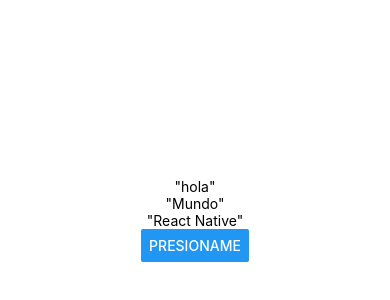
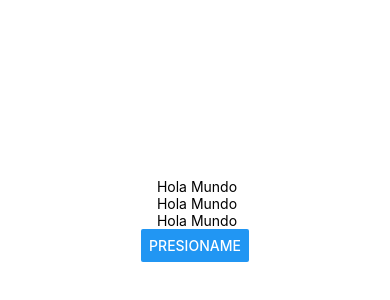
Before and after one commit to Yerdix7/PM196, a React Native app in the folder my-blank/: screen / in a window 390 px wide. Shown: the part 202-502 px from the top of the page. Built offline with nearby package versions, Linux system fonts and the light colour scheme.

Commit message:
STATE
Por ultimo usamos los state tanto para texto como para botones

```diff
--- a/my-blank/App.js
+++ b/my-blank/App.js
@@ -2,11 +2,22 @@
 import { StatusBar } from 'expo-status-bar';
 import { StyleSheet, Text, View } from 'react-native';
 import { Button } from 'react-native-web';
+import React,{useState} from 'react';
 
-const Texto= (props)=>{
-  const {children}=props
+
+const Texto= ()=>{
+  const [contenido,setContenido]=useState('Hola Mundo')
+  const actualizaTexto=()=>{setContenido('State Modificado')}
   return(
-    <Text> {children} </Text>
+    <Text onPress={actualizaTexto}>  {contenido} </Text>
+  )
+  }
+
+const Botton= ()=>{
+  const [presionar,setPresiona]=useState('Presioname')
+  const actualizaButton=()=>{setPresiona('Presionado-uwu')}
+  return(
+    <Button onPress={actualizaButton} title={presionar}>  </Button>
   )
   }
 
@@ -18,11 +29,11 @@ export default function App() {
     <View style={styles.container}>
           <StatusBar style="auto" />
 
-      <Texto>"hola"</Texto>
-      <Texto>"Mundo"</Texto>
-      <Texto>"React Native"</Texto>
+      <Texto> </Texto>
+      <Texto> </Texto>
+      <Texto> </Texto>
 
-      <Button title="Presioname"/>
+      <Botton> </Botton>
 
     </View>
 
```
